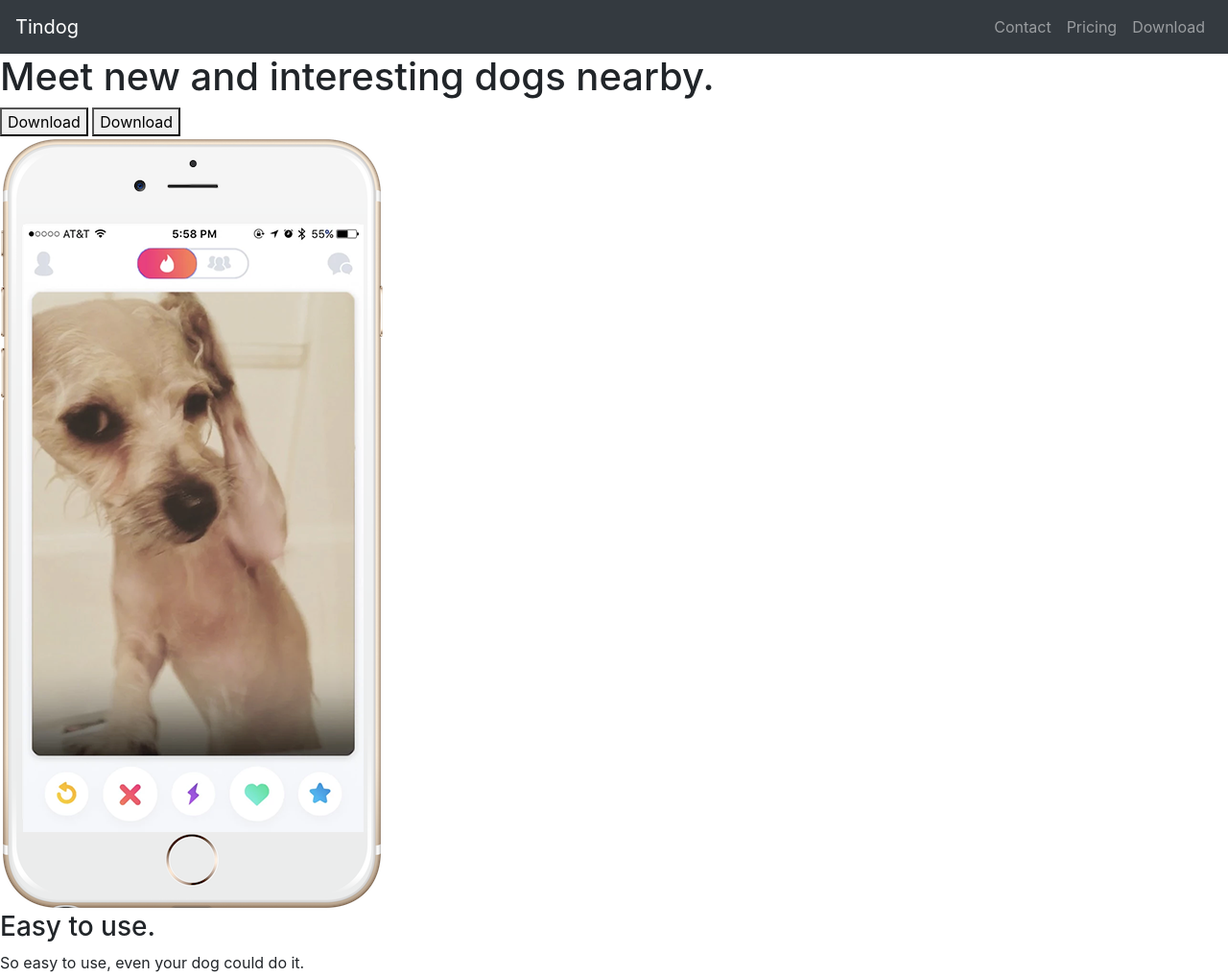
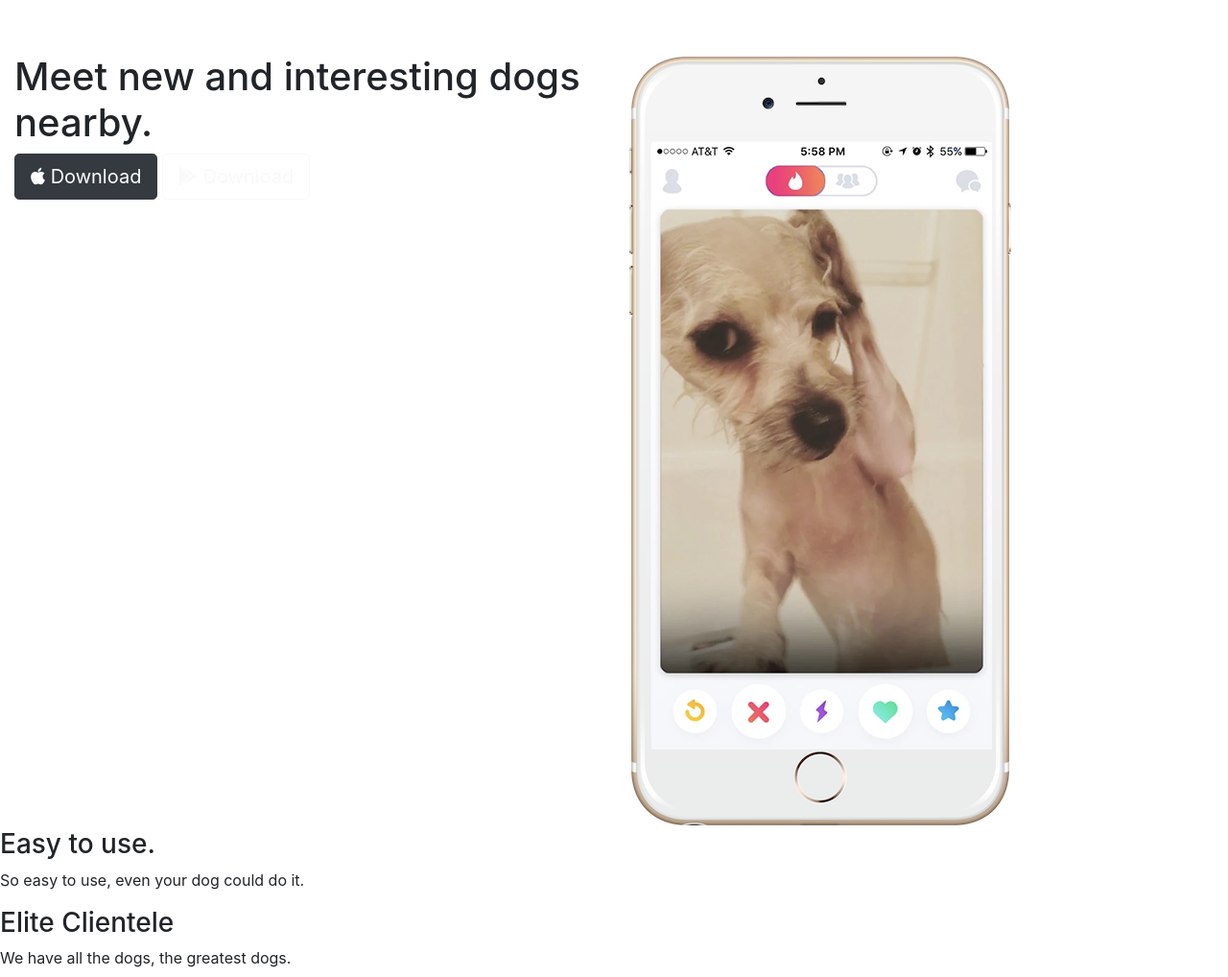
Before and after one commit to akankshakashyap/tindog, a plain HTML site: page index.html in a window 1280 px wide. Shown: the top 1018 px of the page at 96% size. Drawn offline with Linux system fonts and the light colour scheme.

Commit message:
Update index.html

```diff
--- a/index.html
+++ b/index.html
@@ -4,17 +4,25 @@
 <head>
   <meta charset="utf-8">
   <title>TinDog</title>
-  <link rel="stylesheet" href="css/styles.css">
   <link rel="stylesheet" href="./bootstrap/css/bootstrap.css">
+  <link rel="stylesheet" href="./css/styles.css">
+
+  <!-- font awesome -->
+  <script src="https://kit.fontawesome.com/9bdb097237.js" crossorigin="anonymous"></script>
+
+  <!-- google fonts -->
+  <link rel="preconnect" href="https://fonts.gstatic.com">
+  <link href="https://fonts.googleapis.com/css2?family=Montserrat:wght@100&family=Ubuntu:wght@300&display=swap" rel="stylesheet">
 </head>
 
 <body>
 
   <section id="title">
+    <div class="container-fluid">
 
       <!-- Nav Bar -->
-    <nav class="navbar bg-dark navbar-expand-lg navbar-dark">
-      <a class="navbar-brand" href="">Tindog</a>
+      <nav class="navbar  navbar-expand-lg navbar-dark">
+        <a class="navbar-brand" href="">tindog</a>
         <button class="navbar-toggler" type="button" data-toggle="collapse" data-target="#navbarSupportedContent" aria-controls="navbarSupportedContent" aria-expanded="false" aria-label="Toggle navigation">
           <span class="navbar-toggler-icon"></span>
         </button>
@@ -37,13 +45,16 @@
 
       <!-- Title -->
 
-    <div>
+      <div class="row">
+        <div class="col-lg-6">
           <h1>Meet new and interesting dogs nearby.</h1>
-      <button type="button">Download</button>
-      <button type="button">Download</button>
+          <button type="button" class="btn btn-lg btn-dark"><i class="fab fa-apple"></i> Download</button>
+          <button type="button" class="btn btn-lg btn-outline-light"><i class="fab fa-google-play"></i> Download</button>
         </div>
-    <div>
+        <div class="col-lg-6">
           <img src="images/iphone6.png" alt="iphone-mockup">
+        </div>
+      </div>
     </div>
 
   </section>
```
Lines whose indentation alone changed are shown as unchanged.
